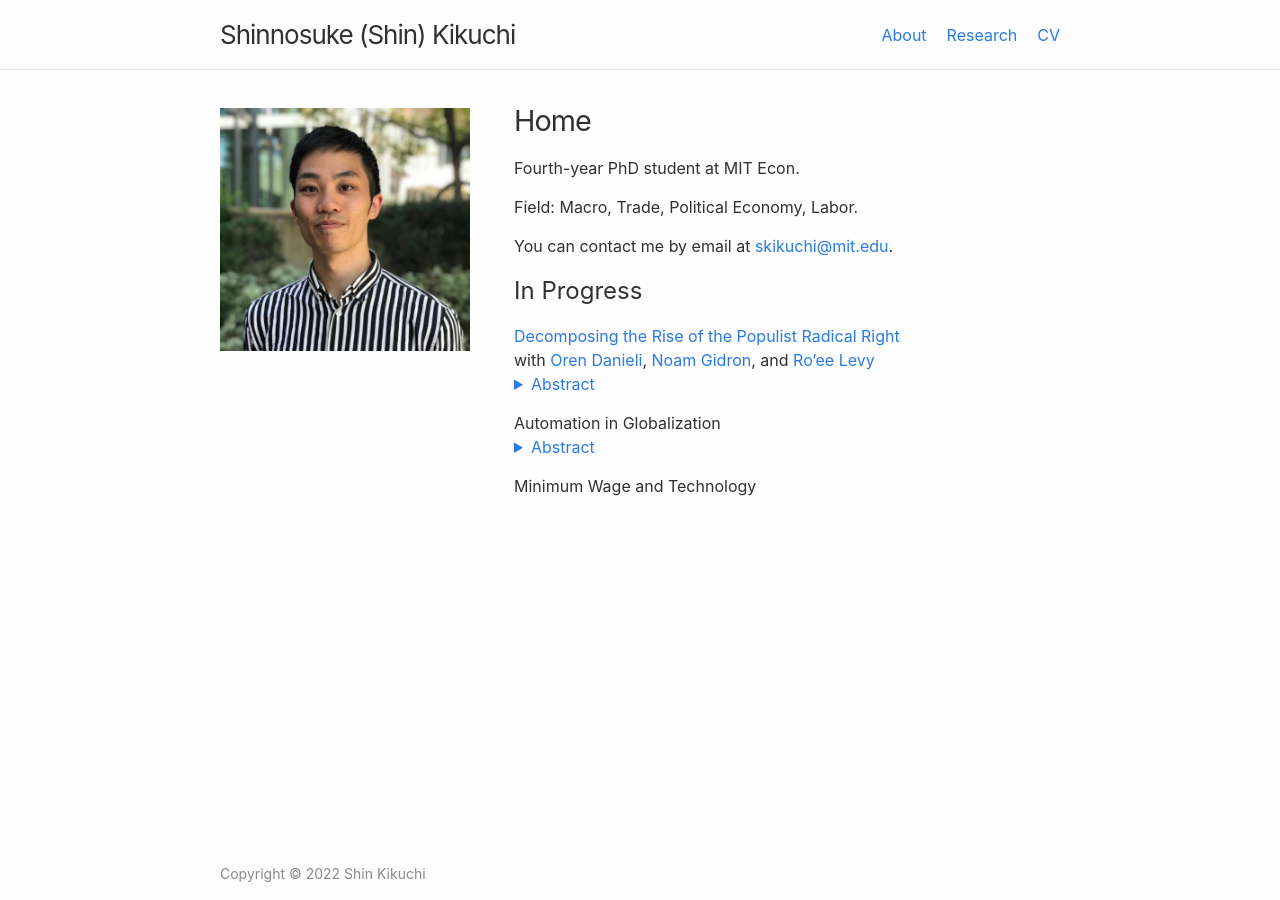
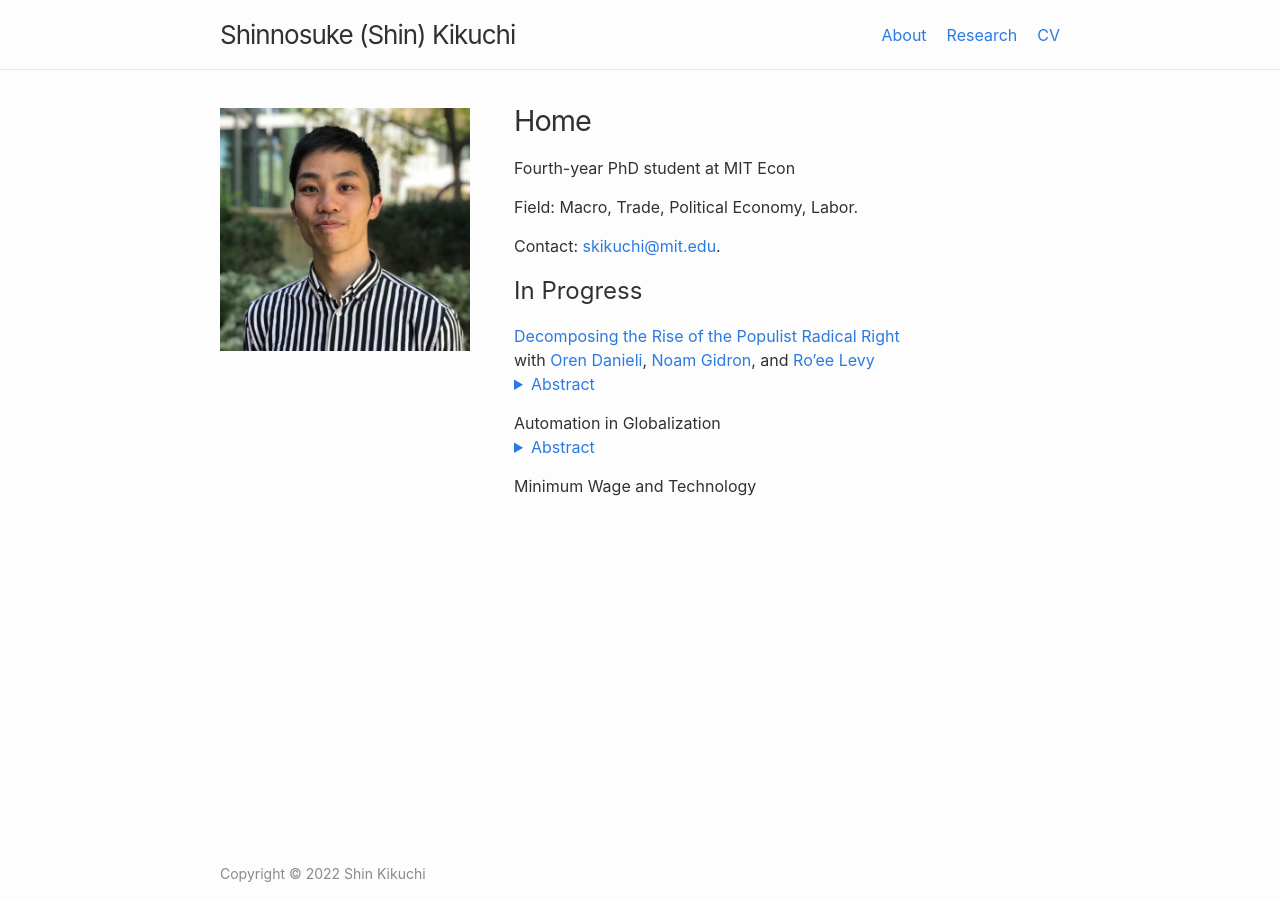
Before and after one commit to shinnkikuchi/shinnkikuchi.github.io, a Jekyll site: the page built from index.md, in a window 1280 px wide. Built offline with Jekyll 4.4.1, drawn with Linux system fonts in a browser that asks for light colours.

Commit message:
Update index.md

```diff
--- a/index.md
+++ b/index.md
@@ -6,11 +6,11 @@ layout: home
 title: Home
 ---
 
-Fourth-year PhD student at MIT Econ.
+Fourth-year PhD student at MIT Econ
 
 Field: Macro, Trade, Political Economy, Labor.
 
-You can contact me by email at [skikuchi@mit.edu](mailto:skikuchi@mit.edu).
+Contact: [skikuchi@mit.edu](mailto:skikuchi@mit.edu).
 
 ## In Progress
 
```
